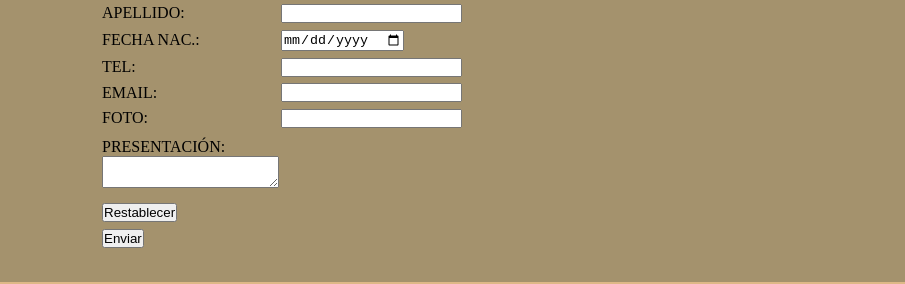
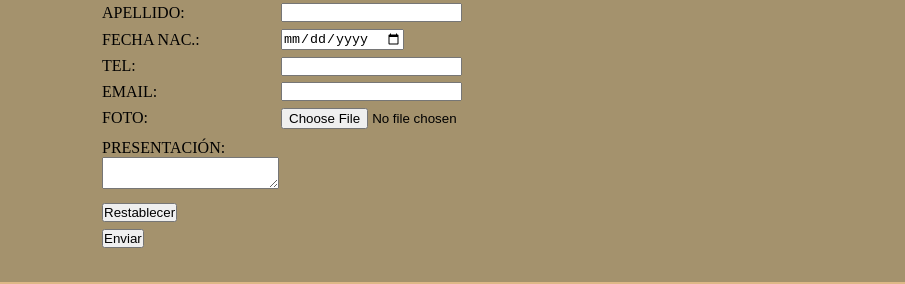
Before and after one commit to bibnat/bibnat.github.io, a plain HTML site: page MENA/cv.html in a window 1280 px wide. Shown: the part 311-595 px from the top of the page, 0-905 px from the left. Drawn offline with Linux system fonts and the light colour scheme; grey boxes are pictures that could not be loaded; a web font is replaced by a local one.

Commit message:
Update cv.html

```diff
--- a/MENA/cv.html
+++ b/MENA/cv.html
@@ -48,8 +48,8 @@
                         <td width="265"><input type="email" name="email" id="email"></td>
                     </tr>
                     <tr>
-                        <td width="111"><label for="search">FOTO:</label></td>
-                        <td width="265"><input type="search" name="search" id="search"></td>
+                        <td width="111"><label for="file">FOTO:</label></td>
+                        <td width="265"><input type="file" name="file" id="file"></td>
                     </tr>
                     <tr>
                         <td><label for="textarea">PRESENTACIÓN:</label>
```
